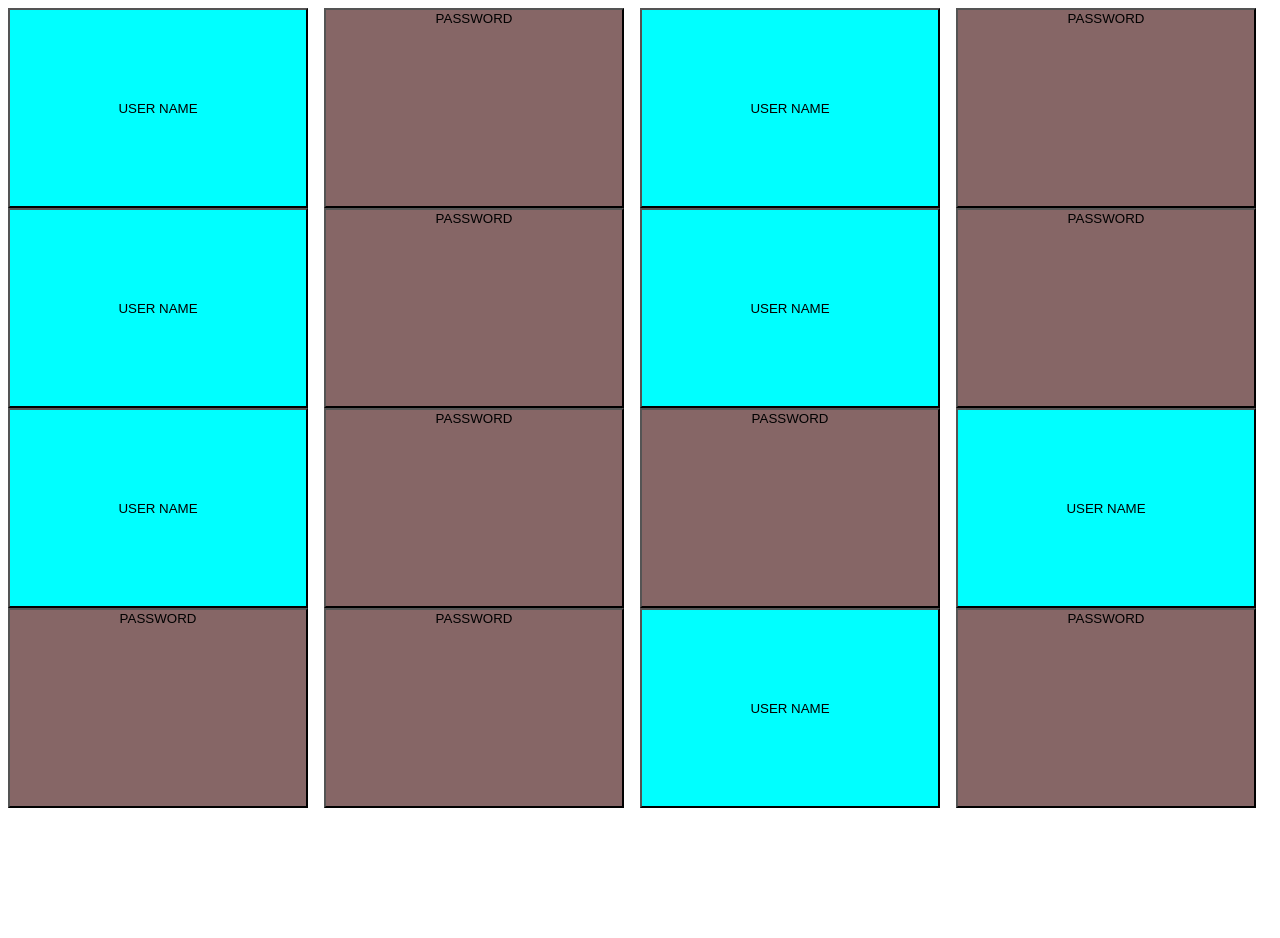
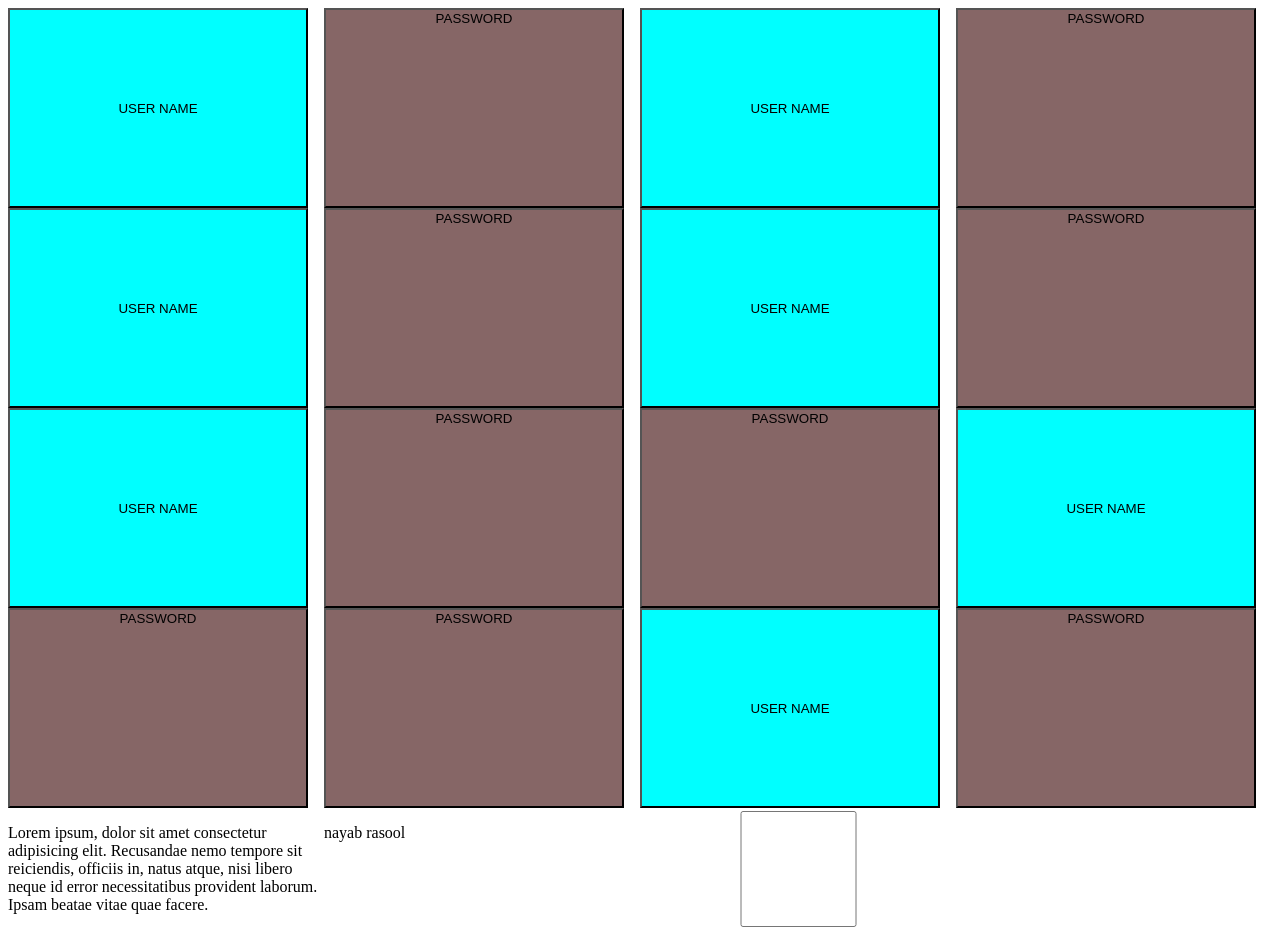
Before and after one commit to NayabRasool12/nayab-project, a plain HTML site: page index.html in a window 1280 px wide. Before the commit the page ends 816 px from the top, so only its background shows below. Drawn offline with Linux system fonts and the light colour scheme.

Commit message:
chnages html code

```diff
--- a/index.html
+++ b/index.html
@@ -24,6 +24,11 @@
    <button class="pas">PASSWORD</button>
    <button class="usr">USER NAME</button>
    <button class="pas">PASSWORD</button>
+   <p>
+    Lorem ipsum, dolor sit amet consectetur adipisicing elit. Recusandae nemo tempore sit reiciendis, officiis in, natus atque, nisi libero neque id error necessitatibus provident laborum. Ipsam beatae vitae quae facere.
+   </p>
+   <p> nayab rasool </p>
+   <input type="checkbox"/>
 </div>
 </body>
 </html>
```
